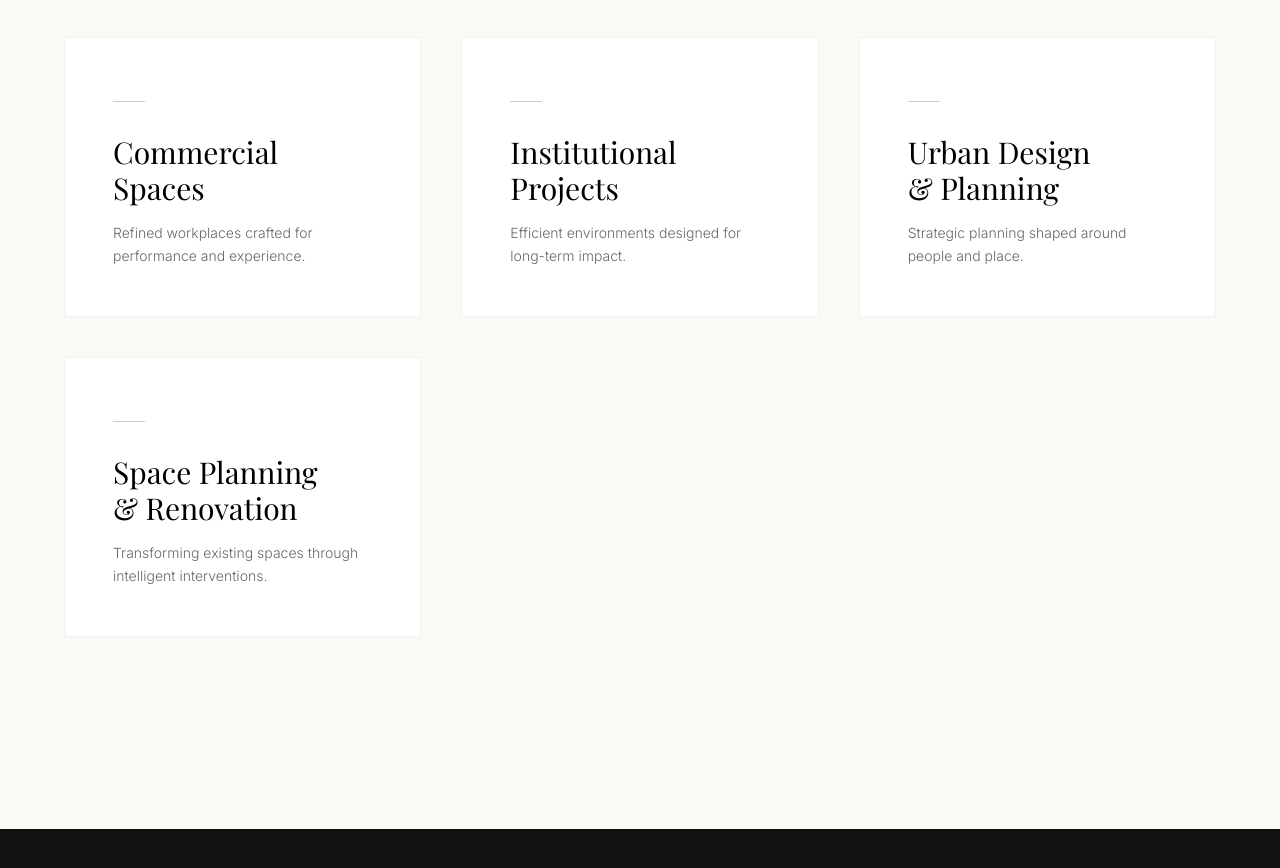
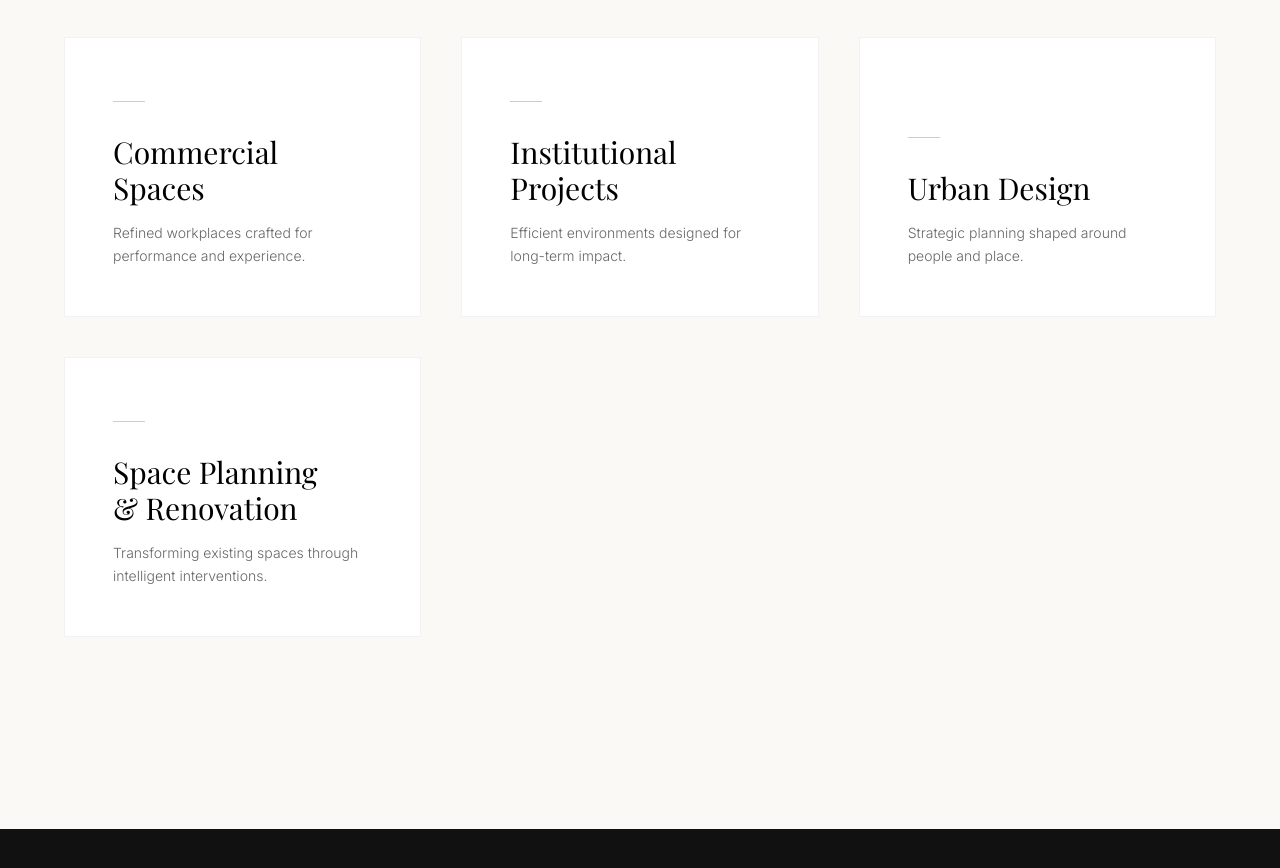
Before and after one commit to khrishChauhan/One-Point, a Next.js app: page / in a window 1280 px wide. Shown: the part 4520-5388 px from the top of the page. Built offline with nearby package versions, Linux system fonts and the light colour scheme; a web font is replaced by a local one.

Commit message:
Rename service card from 'Urban Design & Planning' to 'Urban Design'

```diff
--- a/src/components/shared/Services.tsx
+++ b/src/components/shared/Services.tsx
@@ -30,7 +30,7 @@ const services = [
     img: "/assets/Changos Restaurant/WhatsApp Image 2026-05-26 at 12.54.03 (3).jpeg",
   },
   {
-    title: "Urban Design & Planning",
+    title: "Urban Design",
     desc: "Strategic planning shaped around people and place.",
     img: "/assets/Changos Restaurant/WhatsApp Image 2026-05-26 at 12.54.03 (6).jpeg",
   },
```
